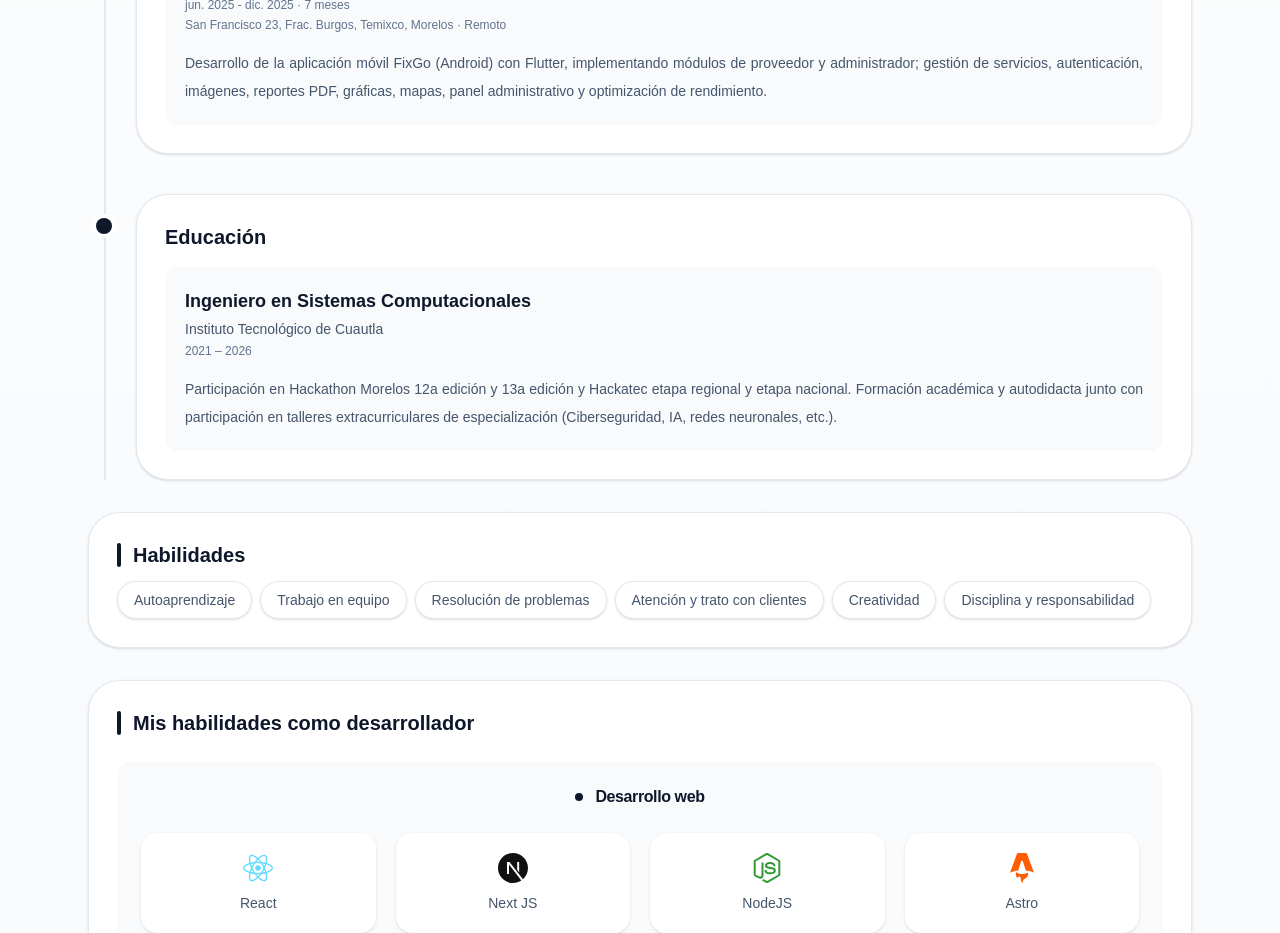
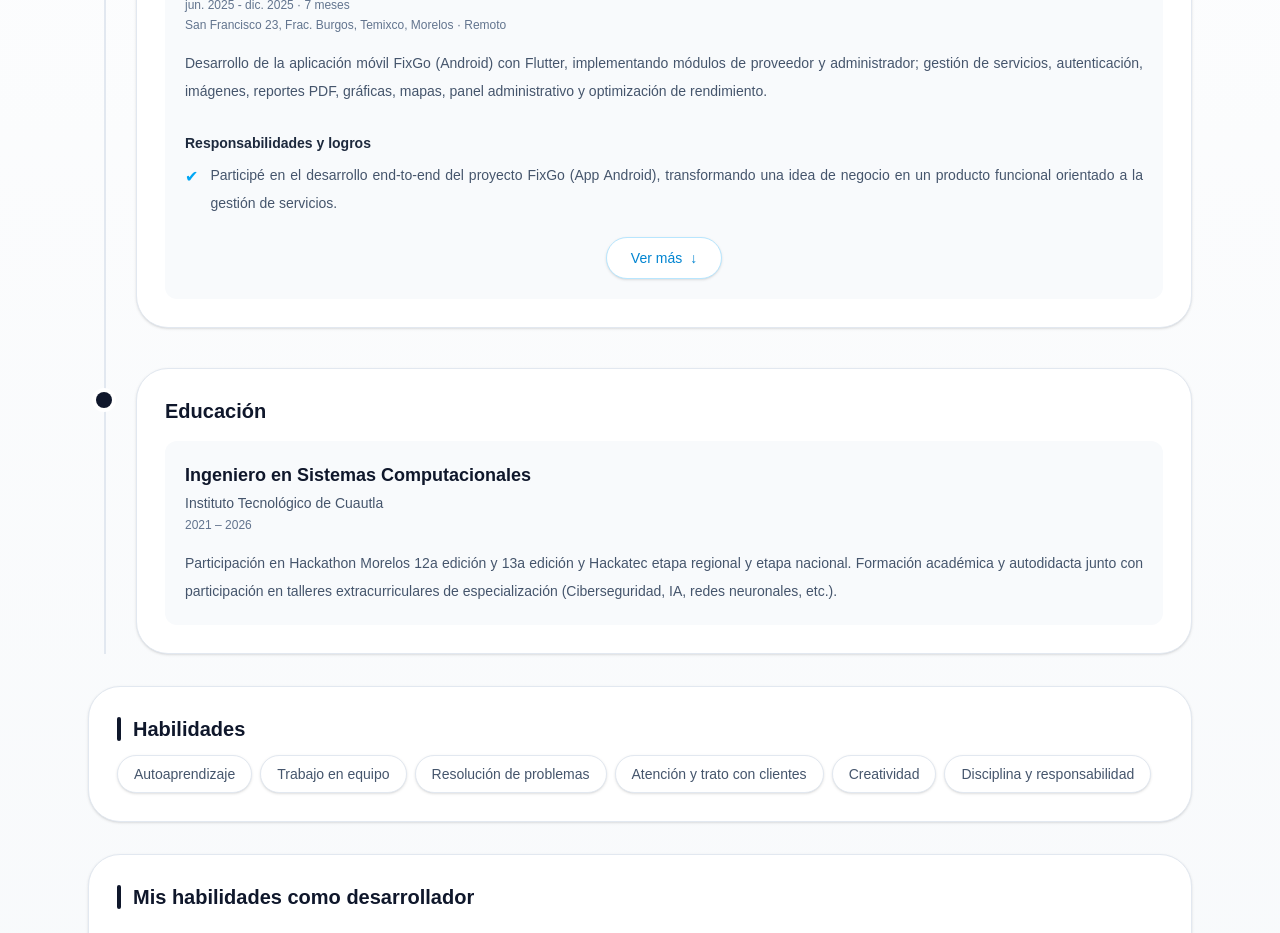
Before and after one commit to KingCalvo/portafolio, a Next.js app: page /about in a window 1280 px wide. Shown: the part 1060-1993 px from the top of the page. Built offline with nearby package versions, Linux system fonts and the light colour scheme.

Commit message:
Cambio de diseño en detalles de hackathons y nuevo componente de detalles de experiencia para el about

```diff
--- a/app/about/aboutme.tsx
+++ b/app/about/aboutme.tsx
@@ -37,6 +37,8 @@ import {
   FaMobileScreenButton,
 } from "react-icons/fa6";
 import { VscVscode } from "react-icons/vsc";
+import ExperienceDetails from "@/components/layout/ExperienceDetails";
+
 type TechItem = {
   name: string;
   Icon: IconType;
@@ -313,6 +315,8 @@ export default function About() {
                       imágenes, reportes PDF, gráficas, mapas, panel
                       administrativo y optimización de rendimiento.
                     </p>
+
+                    <ExperienceDetails />
                   </div>
                 </div>
               </div>
--- /dev/null
+++ b/components/layout/ExperienceDetails.tsx
@@ -0,0 +1,85 @@
+"use client";
+
+import { useState } from "react";
+
+export default function ExperienceDetails() {
+  const [open, setOpen] = useState(false);
+
+  const items = [
+    "Participé en el diseño UI/UX del producto utilizando Figma, colaborando en la definición de flujos, pantallas y experiencia del usuario.",
+    "Participe en el diseño e implementación de la arquitectura de software aplicando Clean Architecture en Flutter/Dart, asegurando una correcta separación de responsabilidades y escalabilidad del sistema.",
+    "Desarrollé el Módulo Proveedor, permitiendo a los proveedores gestionar su perfil, administrar servicios activos, visualizar solicitudes, subir evidencias de trabajos realizados mediante imágenes, consultar su historial y visualizar métricas a través de gráficas.",
+    "Desarrollé el Módulo Administrador, enfocado en la supervisión general del sistema, gestión de usuarios y proveedores, control de servicios, generación de reportes en PDF, visualización de estadísticas y monitoreo del funcionamiento de la plataforma.",
+    "Implementé autenticación de usuarios, manejo de roles y control de acceso dentro de la aplicación.",
+    "Integré mapas y geolocalización para la visualización de proveedores y servicios disponibles, mejorando la experiencia del usuario.",
+    "Colaboré en el despliegue para pruebas piloto, optimización de rendimiento y corrección de incidencias detectadas durante la validación del sistema.",
+  ];
+
+  return (
+    <div className="mt-7">
+      {/* TÍTULO */}
+      <h5 className="text-sm font-semibold text-slate-800 mb-2">
+        Responsabilidades y logros
+      </h5>
+
+      {/* TEXTO PRINCIPAL */}
+      <div className="flex items-start gap-3">
+        <span className="text-sky-500 mt-1">✔</span>
+
+        <p className="text-sm leading-7 text-slate-600 text-justify">
+          Participé en el desarrollo end-to-end del proyecto FixGo (App
+          Android), transformando una idea de negocio en un producto funcional
+          orientado a la gestión de servicios.
+        </p>
+      </div>
+
+      {/* BOTÓN ARRIBA (solo cuando está cerrado) */}
+      {!open && (
+        <div className="flex justify-center mt-5">
+          <button
+            onClick={() => setOpen(true)}
+            className="group relative inline-flex items-center gap-2 rounded-full border border-sky-200 bg-white px-6 py-2.5 text-sm font-medium text-sky-600 shadow-sm transition-all duration-300 hover:-translate-y-0.5 hover:border-sky-300 hover:bg-sky-50 hover:shadow-md cursor-pointer"
+          >
+            Ver más
+            <span className="transition-transform group-hover:translate-y-0.5">
+              ↓
+            </span>
+          </button>
+        </div>
+      )}
+
+      {/* CONTENIDO */}
+      <div
+        className={`overflow-hidden transition-all duration-500 ${
+          open ? "max-h-[1200px] opacity-100 mt-4" : "max-h-0 opacity-0"
+        }`}
+      >
+        <div className="space-y-4">
+          {items.map((item, i) => (
+            <div key={i} className="flex items-start gap-3">
+              <span className="text-sky-500 mt-1">✔</span>
+              <p className="text-sm leading-7 text-slate-600 text-justify">
+                {item}
+              </p>
+            </div>
+          ))}
+        </div>
+
+        {/* BOTÓN ABAJO (cuando está abierto) */}
+        {open && (
+          <div className="flex justify-center mt-6">
+            <button
+              onClick={() => setOpen(false)}
+              className="group relative inline-flex items-center gap-2 rounded-full border border-sky-200 bg-white px-6 py-2.5 text-sm font-medium text-sky-600 shadow-sm transition-all duration-300 hover:-translate-y-0.5 hover:border-sky-300 hover:bg-sky-50 hover:shadow-md cursor-pointer"
+            >
+              Ver menos
+              <span className="transition-transform group-hover:-translate-y-0.5">
+                ↑
+              </span>
+            </button>
+          </div>
+        )}
+      </div>
+    </div>
+  );
+}
--- a/components/layout/ProjectImageCarousel.tsx
+++ b/components/layout/ProjectImageCarousel.tsx
@@ -51,7 +51,6 @@ export default function ProjectImageCarousel({
 
   return (
     <>
-      {/* NORMAL */}
       <div className="relative overflow-hidden rounded-[2rem] border border-slate-200 bg-white shadow-sm">
         <button
           type="button"
@@ -90,7 +89,6 @@ export default function ProjectImageCarousel({
         )}
       </div>
 
-      {/* EXPANDED */}
       {isExpanded && (
         <div
           className="fixed inset-0 z-50 flex items-center justify-center bg-slate-950/80 backdrop-blur-sm"
@@ -109,7 +107,6 @@ export default function ProjectImageCarousel({
                 priority
               />
 
-              {/* TOP RIGHT CONTROLS */}
               <div className="absolute right-4 top-4 flex items-center gap-2">
                 {/* CONTADOR */}
                 {safeImages.length > 1 && (
@@ -118,7 +115,6 @@ export default function ProjectImageCarousel({
                   </div>
                 )}
 
-                {/* CLOSE */}
                 <button
                   onClick={() => setIsExpanded(false)}
                   className="rounded-full bg-white/90 p-3 shadow-md hover:scale-105"
@@ -127,7 +123,6 @@ export default function ProjectImageCarousel({
                 </button>
               </div>
 
-              {/* ARROWS */}
               {safeImages.length > 1 && (
                 <>
                   <button
--- a/components/molecules/BackToProjectsButton.tsx
+++ b/components/molecules/BackToProjectsButton.tsx
@@ -39,7 +39,7 @@ export default function BackToProjectsButton() {
   return (
     <button
       onClick={handleBack}
-      className="inline-flex items-center rounded-full border border-slate-200 bg-white px-4 py-2 text-sm font-medium text-slate-500 shadow-sm transition duration-300 hover:-translate-y-0.5 hover:border-slate-300 hover:text-slate-900 hover:shadow-md cursor-pointer"
+      className="flex w-full sm:w-auto items-center justify-center sm:justify-start rounded-full border border-slate-200 bg-white px-4 py-2 text-sm font-medium text-slate-500 shadow-sm transition duration-300 hover:-translate-y-0.5 hover:border-slate-300 hover:text-slate-900 hover:shadow-md cursor-pointer"
     >
       ← Back
     </button>
--- a/data/portafolioData.js
+++ b/data/portafolioData.js
@@ -208,7 +208,7 @@ export const portfolioData = {
       organizador: "Organizador: Instituto Tecnológico del Valle de Oaxaca.",
       description:
         "Participación en la Cumbre de Desarrollo Tecnológico, Emprendimiento e Innovación (InnovaTECNM 2024) durante el evento HackaTec 2024 Etapa Regional. Como parte del equipo DevG, se implementó una solución web que obtuvo el 2.º lugar en la etapa regional de HackaTec. Participé en el desarrollo front-end y back-end, contribuyendo a la construcción de la aplicación y su lógica funcional.",
-      images: ["/images/hackathons/hackathon-2.jpg"],
+      images: ["/images/projects/chivalry.jpg"],
       documentacionUrl: "#",
       botonDocumentacion: true,
       details: {
```
Also changed, not shown: app/hackathons/[slug]/page.tsx (+44 -43 lines).
